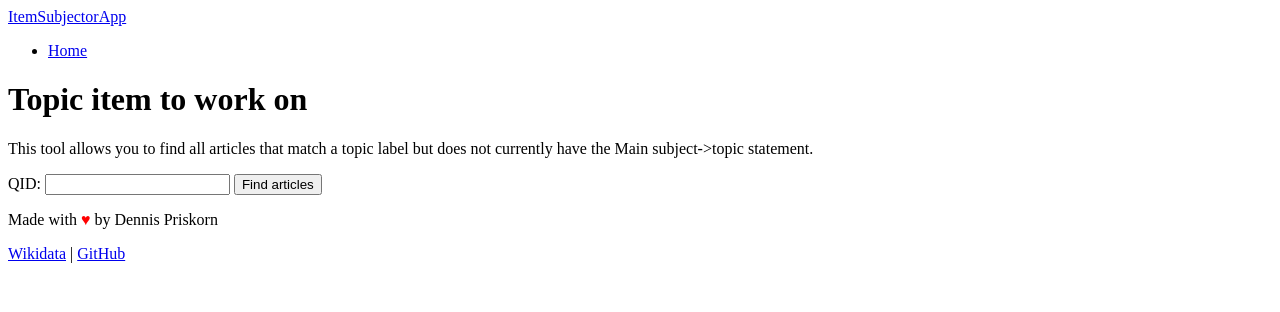
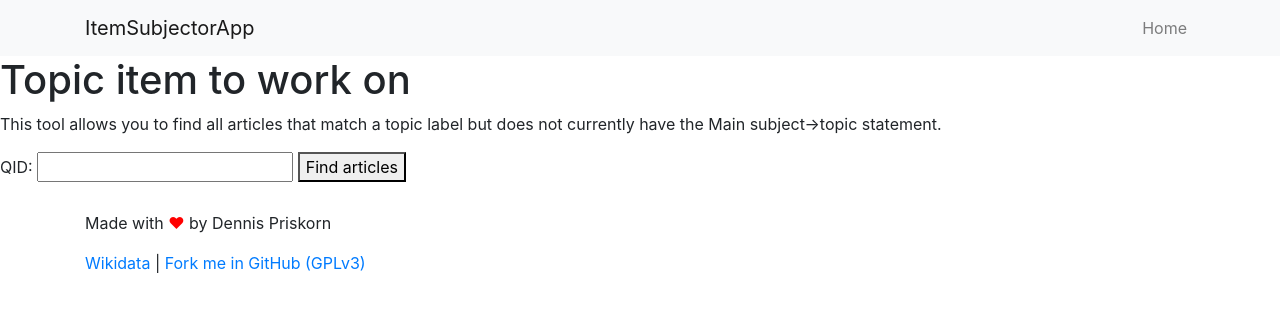
Before and after one commit to dpriskorn/WikidataTopicCurator, a Flask app: page / in a window 1280 px wide. Shown: the top 312 px of the page. Run offline with Flask 3, Linux system fonts and the light colour scheme; parts of the project's set-up code (start-up, migrations or seed data) failed here and were passed over; some libraries are stand-ins or nearby versions.

Commit message:
fix: Template fixes

```diff
--- a/templates/footer.html
+++ b/templates/footer.html
@@ -4,7 +4,7 @@
         <p>Made with <span style="color: red;">&hearts;</span> by Dennis Priskorn</p>
         <p>
             <a href="https://www.wikidata.org/">Wikidata</a> |
-            <a href="https://github.com/">GitHub</a>
+            <a href="https://github.com/dpriskorn/ItemSubjectorApp">Fork me in GitHub (GPLv3)</a>
         </p>
     </div>
 </footer>
--- a/templates/index.html
+++ b/templates/index.html
@@ -5,6 +5,8 @@
     <meta http-equiv="X-UA-Compatible" content="IE=edge">
     <meta name="viewport" content="width=device-width, initial-scale=1.0">
     <title>Flask App</title>
+    <!-- Bootstrap CSS -->
+    <link href="https://stackpath.bootstrapcdn.com/bootstrap/4.5.2/css/bootstrap.min.css" rel="stylesheet">
 </head>
 <body>
 {% include 'navbar.html' %}
```
